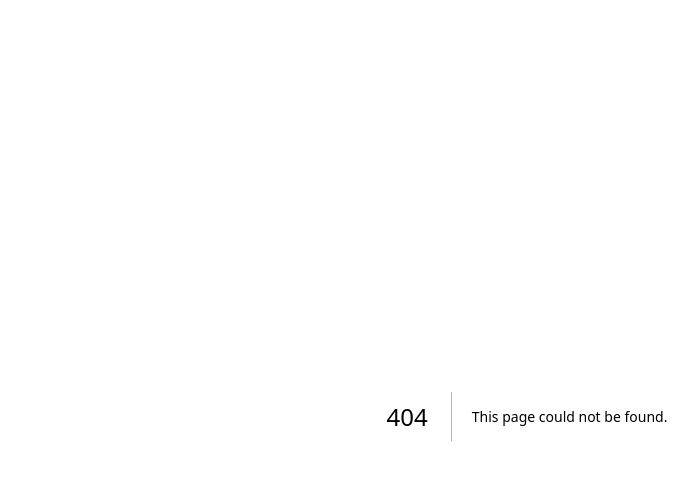
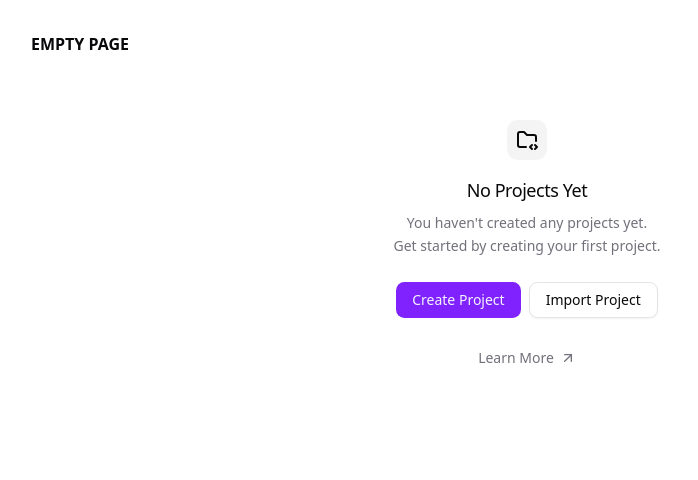
Before and after one commit to lur913/nextjs-base, a Next.js app: page /empty in a window 1280 px wide. Before the commit this address had no page. Shown: the top 480 px of the page, without its empty margins (113-811 px from the left). Built offline with nearby package versions, Linux system fonts and the light colour scheme.

Commit message:
practise empty

```diff
--- a/package.json
+++ b/package.json
@@ -23,6 +23,7 @@
     "@radix-ui/react-popover": "^1.1.15",
     "@radix-ui/react-separator": "^1.1.7",
     "@radix-ui/react-slot": "^1.2.3",
+    "@tabler/icons-react": "^3.35.0",
     "class-variance-authority": "^0.7.1",
     "clsx": "^2.1.1",
     "cmdk": "^1.1.1",
--- /dev/null
+++ b/src/app/empty/page.tsx
@@ -0,0 +1,50 @@
+import { IconFolderCode } from "@tabler/icons-react";
+import { ArrowUpRightIcon } from "lucide-react";
+
+import { Button } from "@/components/ui/button";
+import {
+  Empty,
+  EmptyContent,
+  EmptyDescription,
+  EmptyHeader,
+  EmptyMedia,
+  EmptyTitle,
+} from "@/components/ui/empty";
+
+export default function EmptyDemo() {
+  return (
+    <div>
+      <h1 className="py-4 uppercase font-bold">Empty Page</h1>
+      <Empty>
+        <EmptyHeader>
+          <EmptyMedia variant="icon">
+            <IconFolderCode />
+          </EmptyMedia>
+          <EmptyTitle>No Projects Yet</EmptyTitle>
+          <EmptyDescription>
+            You haven&apos;t created any projects yet. Get started by creating
+            your first project.
+          </EmptyDescription>
+        </EmptyHeader>
+
+        <EmptyContent>
+          <div className="flex gap-2">
+            <Button>Create Project</Button>
+            <Button variant="outline">Import Project</Button>
+          </div>
+        </EmptyContent>
+
+        <Button
+          variant="link"
+          asChild
+          className="text-muted-foreground"
+          size="sm"
+        >
+          <a href="#">
+            Learn More <ArrowUpRightIcon />
+          </a>
+        </Button>
+      </Empty>
+    </div>
+  );
+}
--- /dev/null
+++ b/src/components/ui/empty.tsx
@@ -0,0 +1,104 @@
+import { cva, type VariantProps } from "class-variance-authority"
+
+import { cn } from "@/lib/utils"
+
+function Empty({ className, ...props }: React.ComponentProps<"div">) {
+  return (
+    <div
+      data-slot="empty"
+      className={cn(
+        "flex min-w-0 flex-1 flex-col items-center justify-center gap-6 rounded-lg border-dashed p-6 text-center text-balance md:p-12",
+        className
+      )}
+      {...props}
+    />
+  )
+}
+
+function EmptyHeader({ className, ...props }: React.ComponentProps<"div">) {
+  return (
+    <div
+      data-slot="empty-header"
+      className={cn(
+        "flex max-w-sm flex-col items-center gap-2 text-center",
+        className
+      )}
+      {...props}
+    />
+  )
+}
+
+const emptyMediaVariants = cva(
+  "flex shrink-0 items-center justify-center mb-2 [&_svg]:pointer-events-none [&_svg]:shrink-0",
+  {
+    variants: {
+      variant: {
+        default: "bg-transparent",
+        icon: "bg-muted text-foreground flex size-10 shrink-0 items-center justify-center rounded-lg [&_svg:not([class*='size-'])]:size-6",
+      },
+    },
+    defaultVariants: {
+      variant: "default",
+    },
+  }
+)
+
+function EmptyMedia({
+  className,
+  variant = "default",
+  ...props
+}: React.ComponentProps<"div"> & VariantProps<typeof emptyMediaVariants>) {
+  return (
+    <div
+      data-slot="empty-icon"
+      data-variant={variant}
+      className={cn(emptyMediaVariants({ variant, className }))}
+      {...props}
+    />
+  )
+}
+
+function EmptyTitle({ className, ...props }: React.ComponentProps<"div">) {
+  return (
+    <div
+      data-slot="empty-title"
+      className={cn("text-lg font-medium tracking-tight", className)}
+      {...props}
+    />
+  )
+}
+
+function EmptyDescription({ className, ...props }: React.ComponentProps<"p">) {
+  return (
+    <div
+      data-slot="empty-description"
+      className={cn(
+        "text-muted-foreground [&>a:hover]:text-primary text-sm/relaxed [&>a]:underline [&>a]:underline-offset-4",
+        className
+      )}
+      {...props}
+    />
+  )
+}
+
+function EmptyContent({ className, ...props }: React.ComponentProps<"div">) {
+  return (
+    <div
+      data-slot="empty-content"
+      className={cn(
+        "flex w-full max-w-sm min-w-0 flex-col items-center gap-4 text-sm text-balance",
+        className
+      )}
+      {...props}
+    />
+  )
+}
+
+export {
+  Empty,
+  EmptyHeader,
+  EmptyTitle,
+  EmptyDescription,
+  EmptyContent,
+  EmptyMedia,
+}
```
Also changed, not shown: 1 other file (tests, documents, lock files or other folders).
